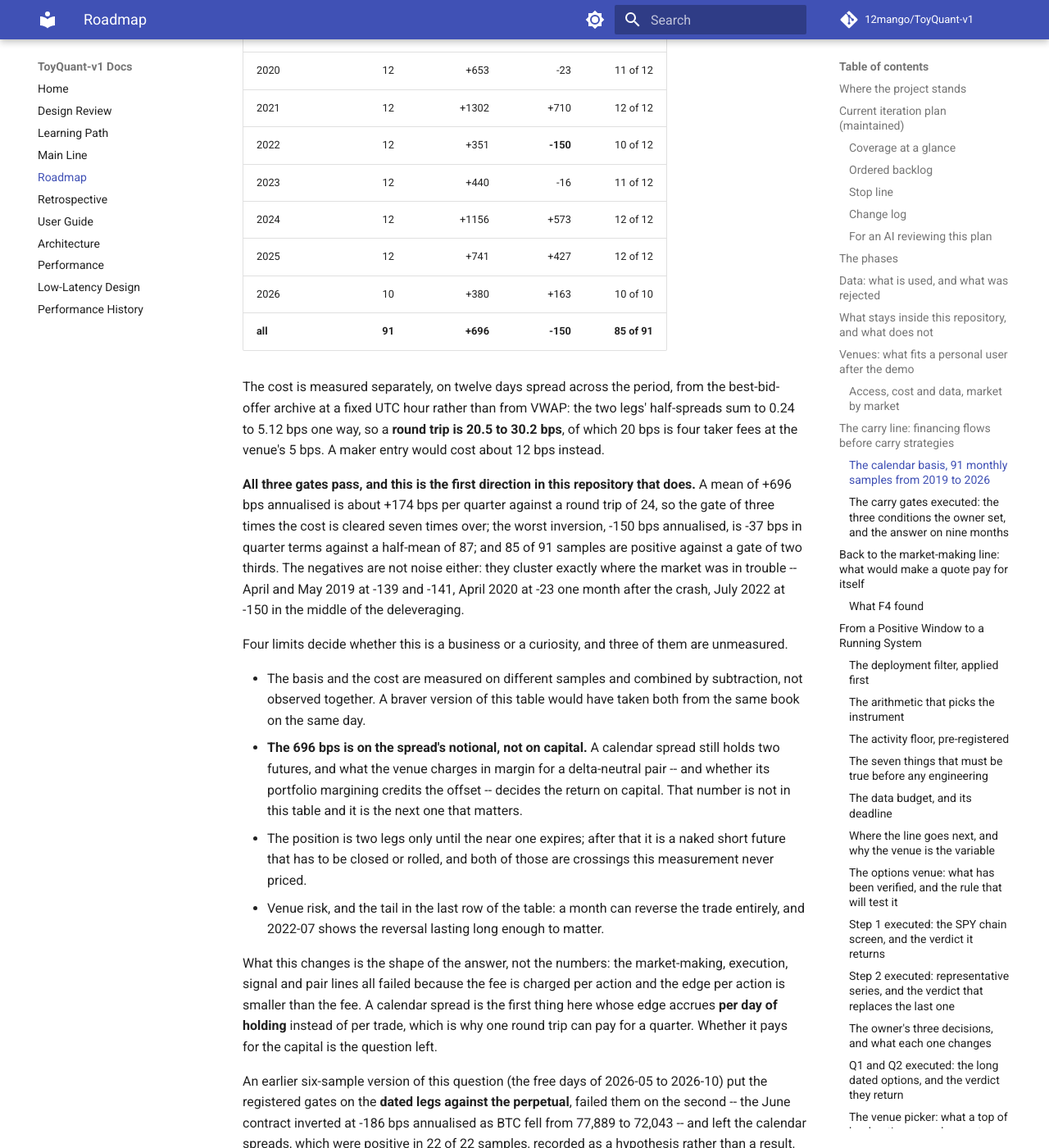
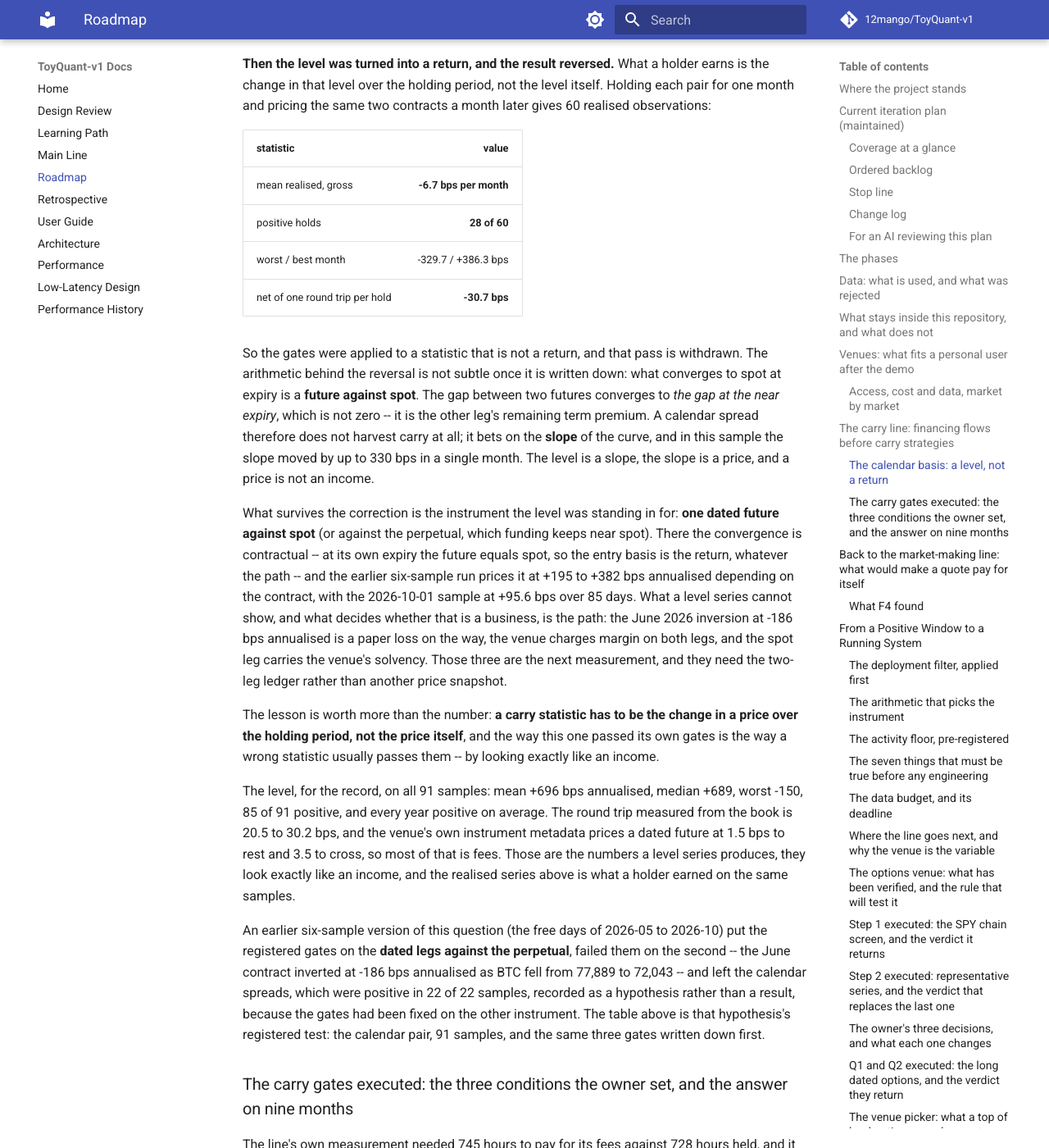
Before and after one commit to 12mango/ToyQuant-v1, an MkDocs documentation site: the page built from docs/ROADMAP.md, in a window 1280 px wide and 1400 px high, scrolled down 15972 px. Shown: the whole window at 82% size. Built offline with MkDocs 1.6.1 and Material for MkDocs 9.7.7, drawn with Linux system fonts in a browser that asks for light colours; comment, search, counter and statistics services are not loaded; some of the changed text lies outside the part shown.

Commit message:
Carry: withdraw the calendar pass, because a level is not a return
The previous commit reported the calendar basis as the first line in this repository
to pass its registered gates: +696 bps annualised, 85 of 91 monthly samples positive,
against a round trip of 20.5 to 30.2 bps. The gates were right and the statistic was
not. A carry is the change in a price over the holding period, and what was measured
was the price.

Pricing the same two contracts one month later turns the level into a return, and the
return reverses: 60 realised holds average -6.7 bps a month gross, only 28 of 60 are
positive, the worst month is -330 and the best +386, and one round trip per hold takes
the mean to -30.7 bps.

The arithmetic is simple once written down, which is why it should have been written
down first. What converges to spot at its own expiry is a future against spot. The
gap between two futures converges to the gap at the near expiry, which is not zero.
A calendar spread therefore bets on the slope of the curve, and in this sample the
slope moved up to 330 bps in a month.

What survives is the instrument the level was standing in for: one dated future
against spot, where convergence is contractual and the entry basis is the return.
The venue's own metadata now prices that leg at 1.5 bps to rest, 3.5 to cross, 25x
maximum leverage and a 4 percent initial margin per leg, so the open questions are
the path (the June 2026 inversion at -186 bps annualised), the margin on both legs,
and the spot leg's venue -- none of which a price snapshot can answer.

The lesson is recorded with the number: a carry statistic has to be the change in a
price over the holding period, and the way this one passed its gates is the way a
wrong statistic usually does, by looking exactly like an income.

```diff
--- a/docs/ROADMAP.md
+++ b/docs/ROADMAP.md
@@ -315,53 +315,55 @@ through the noise of an equity position. That makes the basis a **money-market t
 variant does not reopen the line either -- and the cost of finding that out was a fraction of a cent of data and one
 afternoon, which is the property the machinery was kept for.
 
-### The calendar basis, 91 monthly samples from 2019 to 2026
-
-The registered question was narrow on purpose, after the last run picked its own sample: the instrument is the
-**calendar pair** -- two dated legs, no spot custody -- the statistic is the annualised basis against a round trip, and
-the gates were fixed before the numbers: a mean net capture above three times the cost, a worst inversion smaller than
-half the mean, and a positive net in at least two thirds of the samples. The free archive serves the first day of every
-month, which gives 91 samples from 2019-04 to 2026-10, priced from the day's trade VWAP per contract.
-
-| year | samples | mean, bps p.a. | worst | positive |
-|---|---:|---:|---:|---:|
-| 2019 | 9 | +426 | **-141** | 7 of 9 |
-| 2020 | 12 | +653 | -23 | 11 of 12 |
-| 2021 | 12 | +1302 | +710 | 12 of 12 |
-| 2022 | 12 | +351 | **-150** | 10 of 12 |
-| 2023 | 12 | +440 | -16 | 11 of 12 |
-| 2024 | 12 | +1156 | +573 | 12 of 12 |
-| 2025 | 12 | +741 | +427 | 12 of 12 |
-| 2026 | 10 | +380 | +163 | 10 of 10 |
-| **all** | **91** | **+696** | **-150** | **85 of 91** |
-
-The cost is measured separately, on twelve days spread across the period, from the best-bid-offer archive at a fixed
-UTC hour rather than from VWAP: the two legs' half-spreads sum to 0.24 to 5.12 bps one way, so a **round trip is 20.5
-to 30.2 bps**, of which 20 bps is four taker fees at the venue's 5 bps. A maker entry would cost about 12 bps instead.
-
-**All three gates pass, and this is the first direction in this repository that does.** A mean of +696 bps annualised
-is about +174 bps per quarter against a round trip of 24, so the gate of three times the cost is cleared seven times
-over; the worst inversion, -150 bps annualised, is -37 bps in quarter terms against a half-mean of 87; and 85 of 91
-samples are positive against a gate of two thirds. The negatives are not noise either: they cluster exactly where the
-market was in trouble -- April and May 2019 at -139 and -141, April 2020 at -23 one month after the crash, July 2022
-at -150 in the middle of the deleveraging.
-
-Four limits decide whether this is a business or a curiosity, and three of them are unmeasured.
-
-* The basis and the cost are measured on different samples and combined by subtraction, not observed together. A
-  braver version of this table would have taken both from the same book on the same day.
-* **The 696 bps is on the spread's notional, not on capital.** A calendar spread still holds two futures, and what
-  the venue charges in margin for a delta-neutral pair -- and whether its portfolio margining credits the offset --
-  decides the return on capital. That number is not in this table and it is the next one that matters.
-* The position is two legs only until the near one expires; after that it is a naked short future that has to be
-  closed or rolled, and both of those are crossings this measurement never priced.
-* Venue risk, and the tail in the last row of the table: a month can reverse the trade entirely, and 2022-07 shows
-  the reversal lasting long enough to matter.
-
-What this changes is the shape of the answer, not the numbers: the market-making, execution, signal and pair lines all
-failed because the fee is charged per action and the edge per action is smaller than the fee. A calendar spread is the
-first thing here whose edge accrues **per day of holding** instead of per trade, which is why one round trip can pay
-for a quarter. Whether it pays for the capital is the question left.
+### The calendar basis: a level, not a return
+
+Registered before the run, and on the right instrument this time: the calendar pair, two dated legs, no spot custody,
+91 monthly samples from 2019-04 to 2026-10, basis from trade VWAP per contract, cost from the best-bid-offer archive
+on twelve days at a fixed hour. The gates were a mean net above three times the cost, a worst inversion under half the
+mean, and a positive net in two thirds of the samples.
+
+The **level** passes them: mean +696 bps annualised, median +689, worst -150, 85 of 91 samples positive, against a
+round trip of 20.5 to 30.2 bps -- seven times the cost. Every year is positive on average, and the six negatives
+cluster where the market was in trouble (April and May 2019, April 2020, July 2022).
+
+**Then the level was turned into a return, and the result reversed.** What a holder earns is the change in that level
+over the holding period, not the level itself. Holding each pair for one month and pricing the same two contracts a
+month later gives 60 realised observations:
+
+| statistic | value |
+|---|---:|
+| mean realised, gross | **-6.7 bps per month** |
+| positive holds | **28 of 60** |
+| worst / best month | -329.7 / +386.3 bps |
+| net of one round trip per hold | **-30.7 bps** |
+
+So the gates were applied to a statistic that is not a return, and that pass is withdrawn. The arithmetic behind the
+reversal is not subtle once it is written down: what converges to spot at expiry is a **future against spot**. The gap
+between two futures converges to *the gap at the near expiry*, which is not zero -- it is the other leg's remaining
+term premium. A calendar spread therefore does not harvest carry at all; it bets on the **slope** of the curve, and in
+this sample the slope moved by up to 330 bps in a single month. The level is a slope, the slope is a price, and a
+price is not an income.
+
+What survives the correction is the instrument the level was standing in for: **one dated future against spot** (or
+against the perpetual, which funding keeps near spot). There the convergence is contractual -- at its own expiry the
+future equals spot, so the entry basis is the return, whatever the path -- and the earlier six-sample run prices it at
++195 to +382 bps annualised depending on the contract, with the 2026-10-01 sample at +95.6 bps over 85 days. What a
+level series cannot show, and what decides whether that is a business, is the path: the June 2026 inversion at -186
+bps annualised is a paper loss on the way, the venue charges margin on both legs, and the spot leg carries the venue's
+solvency. Those three are the next measurement, and they need the two-leg ledger rather than another price snapshot.
+
+The lesson is worth more than the number: **a carry statistic has to be the change in a price over the holding period,
+not the price itself**, and the way this one passed its own gates is the way a wrong statistic usually passes them --
+by looking exactly like an income.
+
+
+The level, for the record, on all 91 samples: mean +696 bps annualised, median +689, worst -150, 85 of 91 positive,
+and every year positive on average. The round trip measured from the book is 20.5 to 30.2 bps, and the venue's own
+instrument metadata prices a dated future at 1.5 bps to rest and 3.5 to cross, so most of that is fees. Those are the
+numbers a level series produces, they look exactly like an income, and the realised series above is what a holder
+earned on the same samples.
+
+
 
 
 An earlier six-sample version of this question (the free days of 2026-05 to 2026-10) put the registered gates on the
```
Also changed, not shown: CHANGELOG.md (+14 -11 lines).
